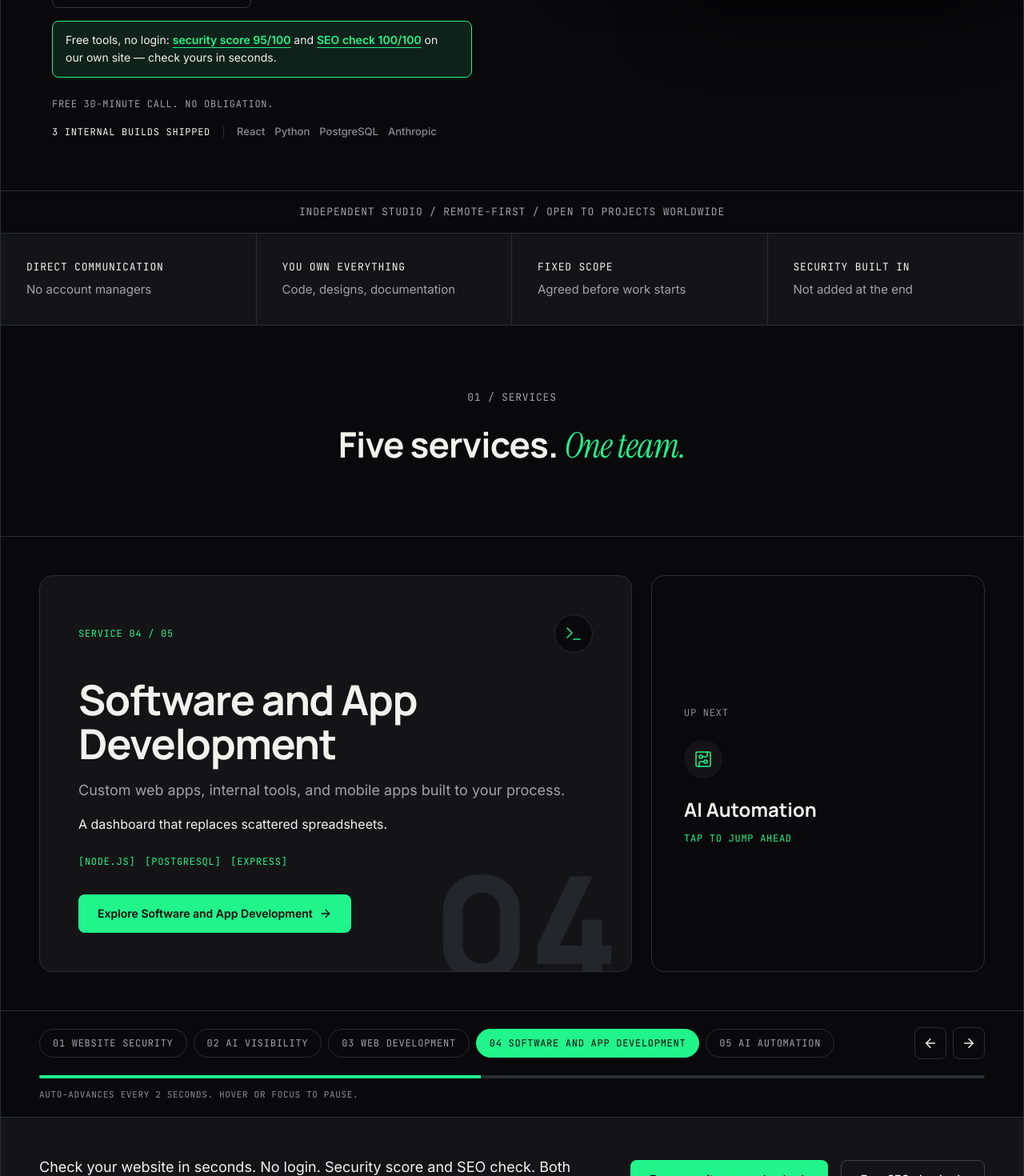
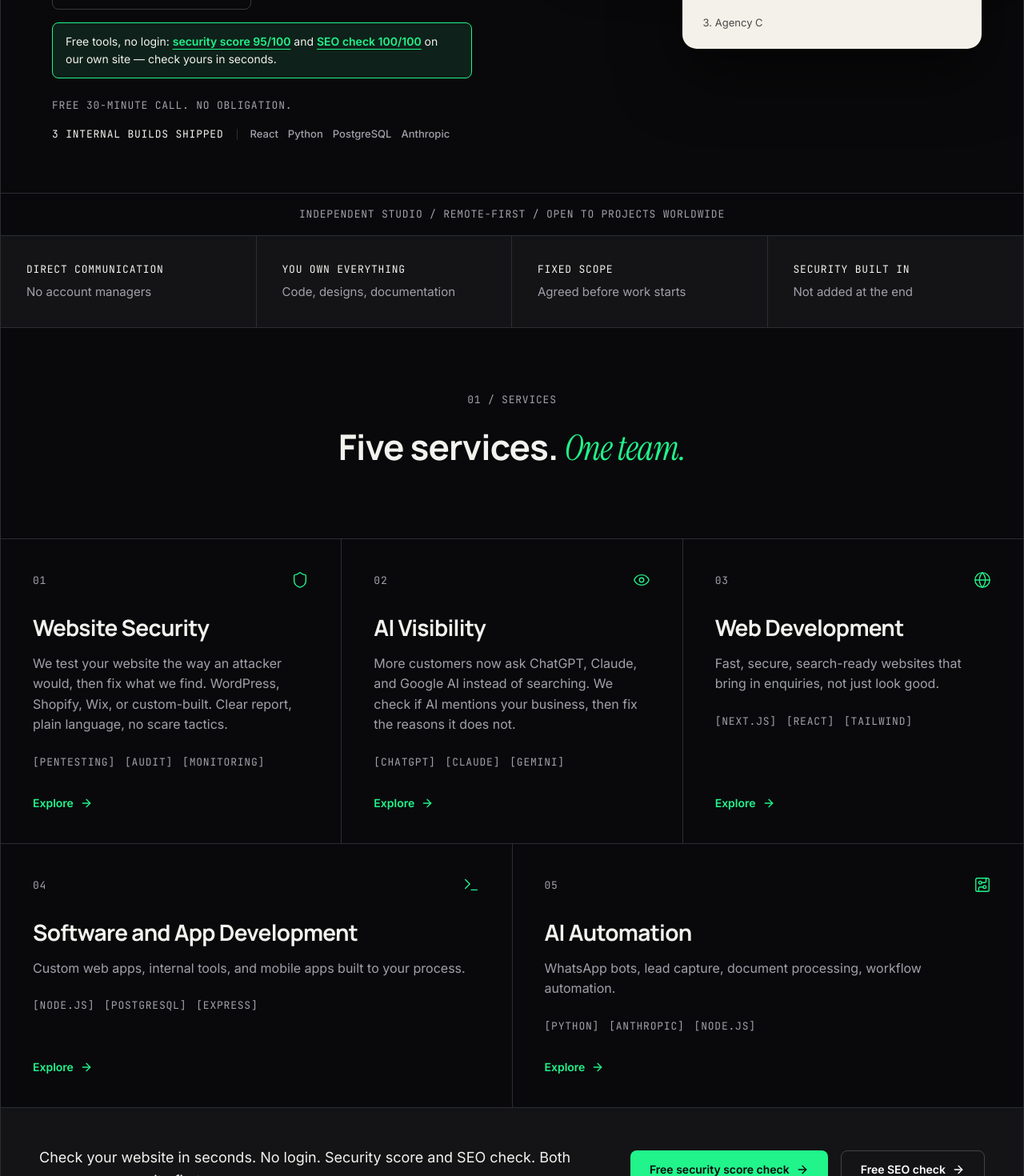
Before and after one commit to Raja468/Drexa_AI, a Next.js app: page / in a window 1280 px wide. Shown: the part 720-2190 px from the top of the page at 80% size. Built offline with nearby package versions, Linux system fonts and the light colour scheme.

Commit message:
fix(home): hero card overlap, eager screenshot, services grid, label sizes

```diff
--- a/components/HeroVisual.tsx
+++ b/components/HeroVisual.tsx
@@ -36,21 +36,21 @@ export default function HeroVisual() {
   return (
     <div className="hv">
       <style>{`
-        .hv{position:relative;width:100%;max-width:480px;font-family:inherit;margin-bottom:90px}
+        .hv{position:relative;width:100%;max-width:480px;font-family:inherit}
         .hv-card{background:#0f1115;border:1px solid #23262d;border-radius:18px;
           box-shadow:0 30px 80px rgba(0,0,0,.55);color:#e8eaee}
-        .hv-sec{padding:22px;animation:hvfloat 6s ease-in-out infinite}
-        .hv-ai{position:absolute;right:-12px;bottom:-70px;width:78%;padding:16px;
+        .hv-sec{padding:22px 22px 56px;animation:hvfloat 6s ease-in-out infinite}
+        .hv-ai{position:relative;z-index:1;width:78%;margin:-32px -12px 0 auto;padding:16px;
           background:#f4f1ea;color:#111;border:0;animation:hvfloat 7s ease-in-out infinite reverse}
         .hv-row{display:flex;align-items:center;gap:10px;font-size:14px;padding:7px 0;
           opacity:0;animation:hvrow .5s ease forwards}
         .hv-dot{width:18px;height:18px;border-radius:50%;display:grid;place-items:center;
           font-size:11px;font-weight:700;color:#06120b}
-        .hv-tag{font-size:10px;letter-spacing:.14em;text-transform:uppercase;opacity:.55}
+        .hv-tag{font-size:12px;letter-spacing:.14em;text-transform:uppercase;opacity:.75}
         .hv-hit{background:#21F48B;color:#06120b;border-radius:8px;font-weight:600}
         @keyframes hvfloat{0%,100%{transform:translateY(0)}50%{transform:translateY(-8px)}}
         @keyframes hvrow{from{opacity:0;transform:translateY(8px)}to{opacity:1;transform:none}}
-        @media (max-width:640px){.hv{margin-bottom:0}.hv-ai{position:static;width:100%;margin-top:16px}}
+        @media (max-width:640px){.hv-sec{padding-bottom:22px}.hv-ai{width:100%;margin:16px 0 0}}
         @media (prefers-reduced-motion:reduce){.hv-sec,.hv-ai,.hv-row{animation:none;opacity:1}}
       `}</style>
 
@@ -66,7 +66,7 @@ export default function HeroVisual() {
           </svg>
           <div>
             <div style={{ fontSize: 18, fontWeight: 600 }}>Security score</div>
-            <div style={{ fontSize: 13, opacity: .6 }}>Scan any site in seconds</div>
+            <div style={{ fontSize: 14, opacity: .75 }}>Scan any site in seconds</div>
           </div>
         </div>
         {checks.map((c, i) => (
--- a/components/mockups/MockFrame.tsx
+++ b/components/mockups/MockFrame.tsx
@@ -65,7 +65,7 @@ export function ProjectFrame({
         <span /><span /><span />
       </div>
       <div className="relative aspect-[16/10] w-full overflow-hidden bg-muted">
-        <Image src={image ?? ''} alt={alt} fill sizes={sizes} priority={priority} className="object-cover object-top" />
+        <Image src={image ?? ''} alt={alt} fill sizes={sizes} priority={priority} loading={priority ? undefined : 'eager'} className="object-cover object-top" />
       </div>
     </div>
   )
--- a/components/sections/modern-home.tsx
+++ b/components/sections/modern-home.tsx
@@ -3,7 +3,7 @@ import { ArrowRight, Plus } from 'lucide-react'
 import { ProjectFrame, type MockName } from '@/components/mockups/MockFrame'
 import { FadeUp, StaggerContainer, StaggerItem } from '@/components/motion/FadeUp'
 import { Magnetic } from '@/components/motion/Magnetic'
-import { ServicesCarousel } from '@/components/sections/services-carousel'
+import { ServicesGrid } from '@/components/sections/services-grid'
 import HeroVisual from '@/components/HeroVisual'
 
 const services = [
@@ -92,7 +92,7 @@ export function ModernHome() {
             <FadeUp animateOnMount y={24} duration={0.6}>
               <div className="flex items-center gap-3">
                 <span className="h-1.5 w-1.5 rounded-full bg-accent" aria-hidden="true" />
-                <span className="font-mono text-[12px] uppercase tracking-[0.06em] text-[#F2F2EE]">
+                <span className="font-mono text-[13px] uppercase tracking-[0.06em] text-[#F2F2EE]">
                   Independent AI technology studio
                 </span>
               </div>
@@ -120,13 +120,13 @@ export function ModernHome() {
             </FadeUp>
             <FadeUp animateOnMount delay={0.44}>
               <div className="mt-6 flex flex-col gap-4">
-                <p className="font-mono text-[12px] uppercase tracking-[0.06em] text-[#A1A1AA]">
+                <p className="font-mono text-[13px] uppercase tracking-[0.06em] text-[#A1A1AA]">
                   Free 30-minute call. No obligation.
                 </p>
                 <div className="flex flex-wrap items-center gap-x-4 gap-y-2">
-                  <span className="font-mono text-[12px] uppercase tracking-[0.06em] text-[#F2F2EE]">3 internal builds shipped</span>
+                  <span className="font-mono text-[13px] uppercase tracking-[0.06em] text-[#F2F2EE]">3 internal builds shipped</span>
                   <span className="h-3.5 w-px bg-[#2A2D33]" aria-hidden="true" />
-                  <div className="flex flex-wrap items-center gap-x-3 text-[13px] font-medium text-[#8A8D93]">
+                  <div className="flex flex-wrap items-center gap-x-3 text-[13px] font-medium text-[#A1A1AA]">
                     <span>React</span><span>Python</span><span>PostgreSQL</span><span>Anthropic</span>
                   </div>
                 </div>
@@ -174,7 +174,7 @@ export function ModernHome() {
               </h2>
             </FadeUp>
           </div>
-          <ServicesCarousel services={services} />
+          <ServicesGrid services={services} />
         </div>
       </section>
 
@@ -248,7 +248,7 @@ export function ModernHome() {
                  <p className="mt-4 text-[18px] leading-[1.6] text-[#A1A1AA]">{project.copy}</p>
                  <div className="mt-6 flex flex-wrap gap-2">
                    {project.tags.map(tag => (
-                     <span key={tag} className="font-mono text-[12px] uppercase tracking-[0.06em] text-[#A1A1AA]">[{tag}]</span>
+                     <span key={tag} className="font-mono text-[13px] uppercase tracking-[0.06em] text-[#A1A1AA]">[{tag}]</span>
                    ))}
                  </div>
                  <div className="mt-8 flex items-center gap-6">
@@ -313,7 +313,7 @@ export function ModernHome() {
       <section className="border-t border-[#2A2D33] bg-[#141416]">
         <div className="mx-auto flex flex-col md:flex-row md:items-center justify-between max-w-[1440px] border-x border-[#2A2D33] p-6 md:px-10">
           <p className="font-mono text-[13px] uppercase tracking-[0.06em] text-[#A1A1AA] mb-4 md:mb-0 shrink-0 mr-8">Tools we build with</p>
-          <div className="flex flex-wrap items-center gap-x-8 gap-y-4 text-[15px] font-semibold text-[#8A8D93] uppercase tracking-wider">
+          <div className="flex flex-wrap items-center gap-x-8 gap-y-4 text-[15px] font-semibold text-[#A1A1AA] uppercase tracking-wider">
             <span className="transition-colors hover:text-white">Python</span>
             <span className="transition-colors hover:text-white">Next.js</span>
             <span className="transition-colors hover:text-white">React</span>
--- /dev/null
+++ b/components/sections/services-grid.tsx
@@ -0,0 +1,57 @@
+import Link from 'next/link'
+import { ArrowRight, CircuitBoard, Eye, Globe, Shield, Terminal, type LucideIcon } from 'lucide-react'
+import { FadeUp } from '@/components/motion/FadeUp'
+
+export type ServiceItem = {
+  num: string
+  title: string
+  href: string
+  copy: string
+  tags: string[]
+}
+
+const ICONS: LucideIcon[] = [Shield, Eye, Globe, Terminal, CircuitBoard]
+
+/* First three cards span 2 of 6 columns, last two span 3: 3 + 2 layout. */
+export function ServicesGrid({ services }: { services: ServiceItem[] }) {
+  if (services.length === 0) return null
+
+  return (
+    <ul className="grid gap-px bg-[#2A2D33] lg:grid-cols-6">
+      {services.map((service, i) => {
+        const Icon = ICONS[i % ICONS.length]
+        return (
+          <li key={service.href} className={i < 3 ? 'lg:col-span-2' : 'lg:col-span-3'}>
+            <FadeUp delay={i * 0.06} className="h-full">
+              <Link
+                href={service.href}
+                className="group flex h-full flex-col bg-[#09090B] p-8 transition-colors duration-300 hover:bg-[#141416] focus-visible:outline-offset-[-2px] md:p-10"
+              >
+                <div className="flex items-center justify-between gap-4">
+                  <span className="font-mono text-[13px] uppercase tracking-[0.06em] text-[#A1A1AA]">
+                    {service.num}
+                  </span>
+                  <Icon size={22} strokeWidth={1.5} className="text-accent-dark" aria-hidden="true" />
+                </div>
+                <h3 className="mt-8 font-display text-[24px] font-bold leading-[1.15] tracking-tight text-[#F2F2EE] md:text-[28px]">
+                  {service.title}
+                </h3>
+                <p className="mt-4 text-[16px] leading-[1.6] text-[#A1A1AA]">{service.copy}</p>
+                <div className="mt-6 flex flex-wrap gap-x-3 gap-y-1">
+                  {service.tags.map((tag) => (
+                    <span key={tag} className="font-mono text-[13px] uppercase tracking-[0.06em] text-[#A1A1AA]">
+                      [{tag}]
+                    </span>
+                  ))}
+                </div>
+                <span className="mt-auto inline-flex items-center gap-2 pt-8 text-sm font-semibold text-accent-dark group-hover:underline">
+                  Explore <ArrowRight size={16} className="transition-transform duration-150 group-hover:translate-x-[3px]" />
+                </span>
+              </Link>
+            </FadeUp>
+          </li>
+        )
+      })}
+    </ul>
+  )
+}
```
